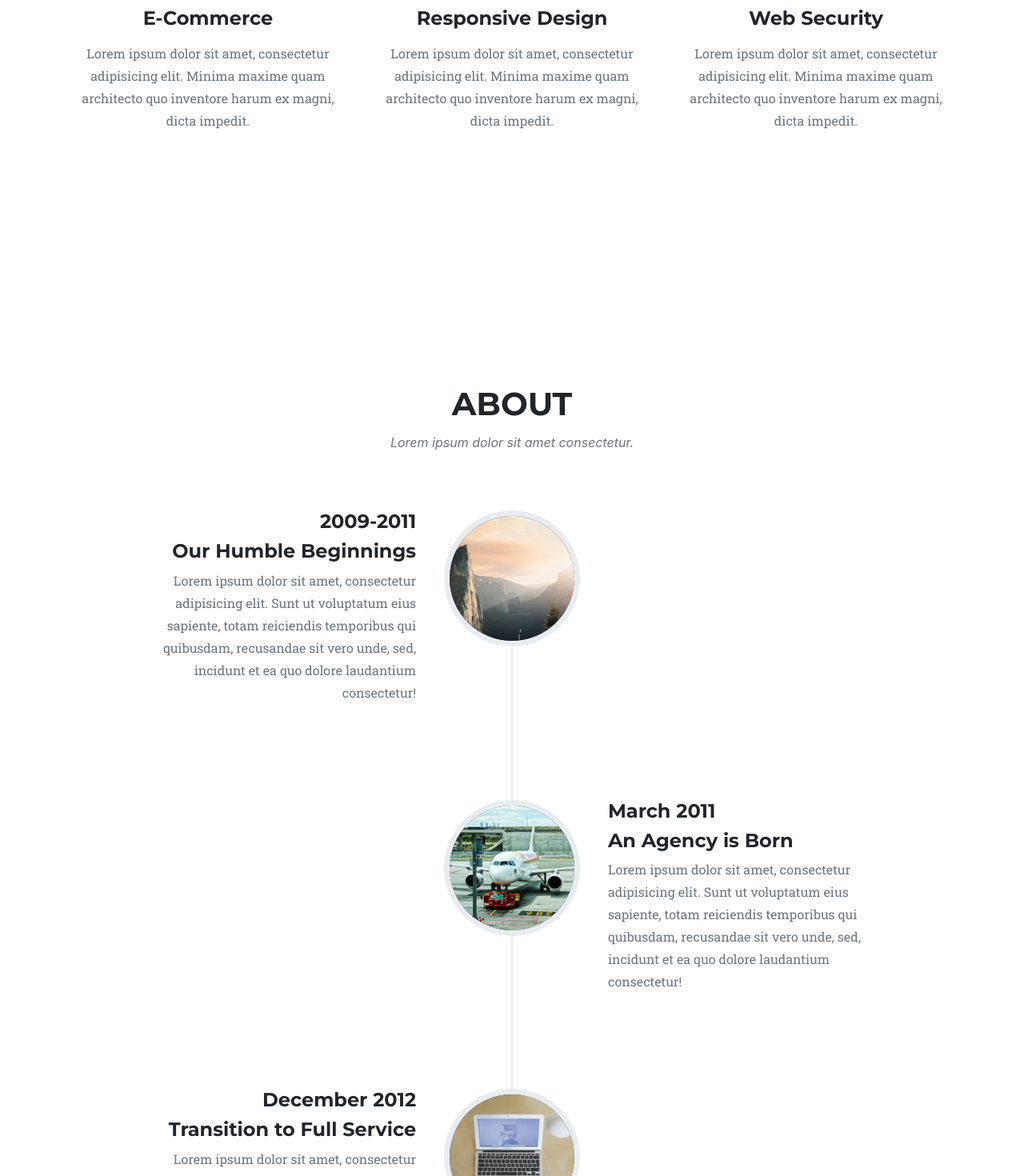
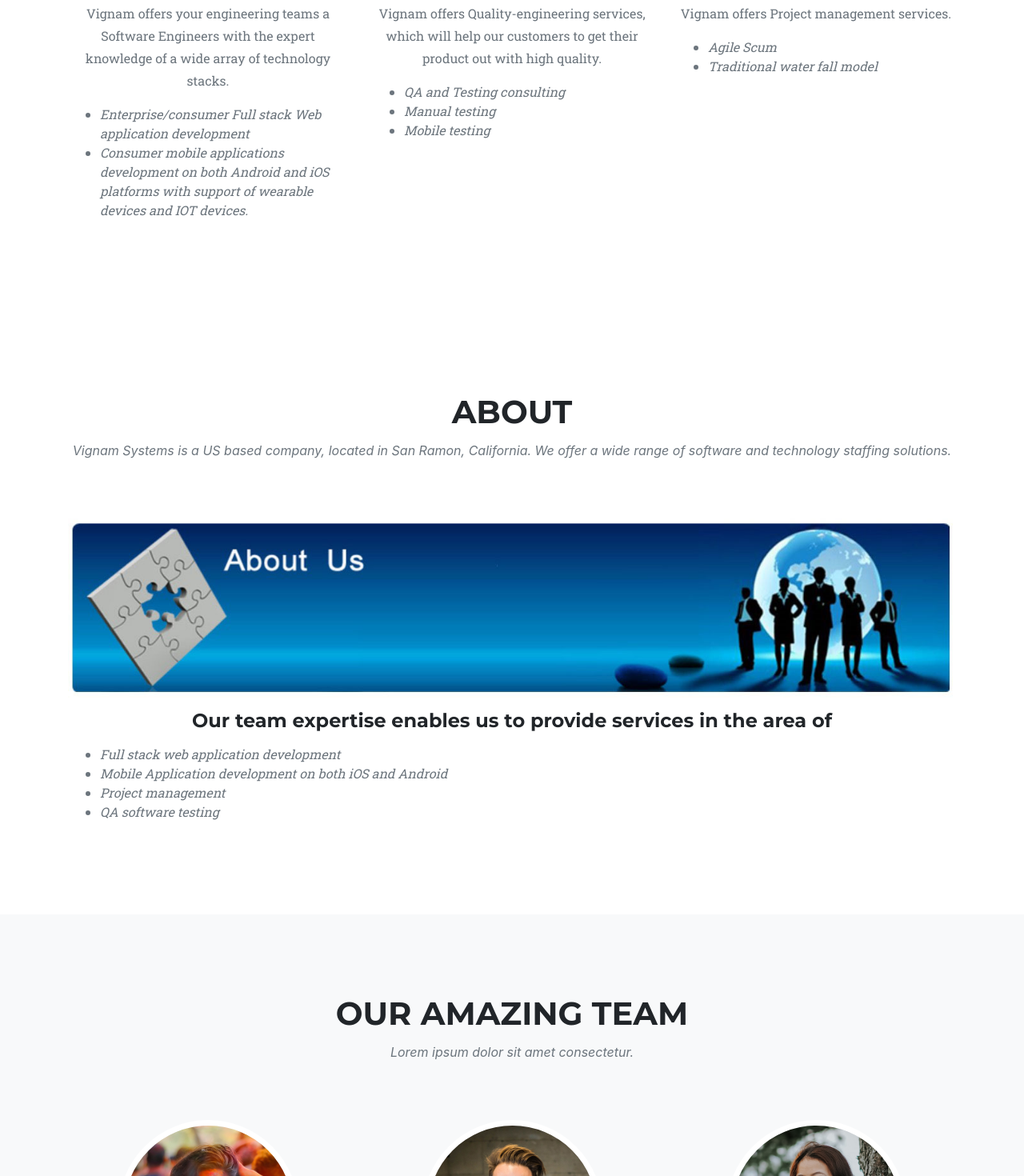
Before and after one commit to victuelles/Vignamsys, a React (Create React App) app: page / in a window 1280 px wide. Shown: the part 1200-2670 px from the top of the page at 80% size. Built offline with nearby package versions, Linux system fonts and the light colour scheme; a web font is replaced by a local one.

Commit message:
Updated contents

```diff
--- a/package.json
+++ b/package.json
@@ -8,6 +8,7 @@
     "font-awesome": "^4.7.0",
     "react": "^16.6.0",
     "react-dom": "^16.6.0",
+    "react-iframe": "^1.3.3",
     "react-router-dom": "^4.3.1",
     "react-scripts": "2.0.5",
     "reactstrap": "^6.5.0",
@@ -17,7 +18,8 @@
     "start": "react-scripts start",
     "build": "react-scripts build",
     "test": "react-scripts test",
-    "eject": "react-scripts eject"
+    "eject": "react-scripts eject",
+    "deploy": "npm run build && firebase deploy"
   },
   "eslintConfig": {
     "extends": "react-app"
--- a/src/components/App.css
+++ b/src/components/App.css
@@ -50,7 +50,7 @@
 
   @media (min-width: 768px) {
     section {
-      padding: 150px 0;
+      padding: 100px 0;
     }
 
   }
@@ -104,7 +104,7 @@
   }
 
   #mainNav {
-    background-color: #212529;
+    background-color: rgba(27, 113, 116, 0.5)
   }
 
   #mainNav .navbar-toggler {
@@ -165,12 +165,12 @@
     #mainNav.navbar-shrink {
       padding-top: 0;
       padding-bottom: 0;
-      background-color: #212529;
+      background-color: rgba(27, 113, 116, 0.3)
     }
     #mainNav.navbar-shrink .navbar-brand {
       font-size: 1.25em;
       padding: 12px 0;
-      width:80%;
+      width:50%;
     }
 
   }
--- a/src/components/Landing.js
+++ b/src/components/Landing.js
@@ -1,5 +1,5 @@
 import React from 'react';
-
+import  Iframe from 'react-iframe'
 const Landing = () =>
 <React.Fragment>
     <header className="masthead">
@@ -18,117 +18,76 @@
         <div className="row">
           <div className="col-lg-12 text-center">
             <h2 className="section-heading text-uppercase">Services</h2>
-            <h3 className="section-subheading text-muted">Lorem ipsum dolor sit amet consectetur.</h3>
+            <h3 className="section-subheading text-muted">Vignam offers the services in staffing for developing Technology solutions, QA testing and Project management for the customer needs.</h3>
           </div>
         </div>
         <div className="row text-center">
           <div className="col-md-4">
             <span className="fa-stack fa-4x">
               <i className="fas fa-circle fa-stack-2x text-primary"></i>
-              <i className="fas fa-shopping-cart fa-stack-1x fa-inverse"></i>
+              <i className="fas fa-key fa-stack-1x fa-inverse"></i>
             </span>
-            <h4 className="service-heading">E-Commerce</h4>
-            <p className="text-muted">Lorem ipsum dolor sit amet, consectetur adipisicing elit. Minima maxime quam architecto quo inventore harum ex magni, dicta impedit.</p>
+            <h4 className="service-heading">Technology solutions</h4>
+            <p className="text-muted">Vignam offers your engineering teams a Software Engineers with the expert knowledge of a wide array of technology stacks.</p>
+            <ul className="text-muted" style={{fontStyle:"italic",textAlign:"left"}}>
+              <li>Enterprise/consumer Full stack Web application development </li>
+              <li>Consumer mobile applications development on both Android and iOS platforms with support of wearable devices and IOT devices.</li>
+            </ul>
           </div>
           <div className="col-md-4">
             <span className="fa-stack fa-4x">
               <i className="fas fa-circle fa-stack-2x text-primary"></i>
               <i className="fas fa-laptop fa-stack-1x fa-inverse"></i>
             </span>
-            <h4 className="service-heading">Responsive Design</h4>
-            <p className="text-muted">Lorem ipsum dolor sit amet, consectetur adipisicing elit. Minima maxime quam architecto quo inventore harum ex magni, dicta impedit.</p>
+            <h4 className="service-heading">QA Testing</h4>
+            <p className="text-muted">Vignam offers Quality-engineering services, which will help our customers to get their product out with high quality. </p>
+            <ul className="text-muted" style={{fontStyle:"italic",textAlign:"left"}}>
+              <li>QA and Testing consulting </li>
+              <li>Manual testing</li>
+              <li>Mobile testing</li>
+            </ul>
           </div>
           <div className="col-md-4">
             <span className="fa-stack fa-4x">
               <i className="fas fa-circle fa-stack-2x text-primary"></i>
-              <i className="fas fa-lock fa-stack-1x fa-inverse"></i>
+              <i className="fas fa-project-diagram fa-stack-1x fa-inverse"></i>
             </span>
-            <h4 className="service-heading">Web Security</h4>
-            <p className="text-muted">Lorem ipsum dolor sit amet, consectetur adipisicing elit. Minima maxime quam architecto quo inventore harum ex magni, dicta impedit.</p>
+            <h4 className="service-heading">Project Management</h4>
+            <p className="text-muted">Vignam offers Project management services.</p>
+            <ul className="text-muted" style={{fontStyle:"italic",textAlign:"left"}}>
+              <li>Agile Scum </li>
+              <li>Traditional water fall model</li>
+            </ul>
           </div>
         </div>
       </div>
     </section>
-
-
-
+ { /* About Section */}
     <section id="about">
       <div className="container">
         <div className="row">
           <div className="col-lg-12 text-center">
             <h2 className="section-heading text-uppercase">About</h2>
-            <h3 className="section-subheading text-muted">Lorem ipsum dolor sit amet consectetur.</h3>
-          </div>
+            <h3 className="section-subheading text-muted">Vignam Systems is a US based company, located in San Ramon, California. We offer a wide range of software and technology staffing solutions.</h3>
+           </div>
         </div>
         <div className="row">
-          <div className="col-lg-12">
-            <ul className="timeline">
-              <li>
-                <div className="timeline-image">
-                  <img className="rounded-circle img-fluid" src="img/about/1.jpg" alt=""/>
-                </div>
-                <div className="timeline-panel">
-                  <div className="timeline-heading">
-                    <h4>2009-2011</h4>
-                    <h4 className="subheading">Our Humble Beginnings</h4>
-                  </div>
-                  <div className="timeline-body">
-                    <p className="text-muted">Lorem ipsum dolor sit amet, consectetur adipisicing elit. Sunt ut voluptatum eius sapiente, totam reiciendis temporibus qui quibusdam, recusandae sit vero unde, sed, incidunt et ea quo dolore laudantium consectetur!</p>
-                  </div>
-                </div>
-              </li>
-              <li className="timeline-inverted">
-                <div className="timeline-image">
-                  <img className="rounded-circle img-fluid" src="img/about/2.jpg" alt=""/>
-                </div>
-                <div className="timeline-panel">
-                  <div className="timeline-heading">
-                    <h4>March 2011</h4>
-                    <h4 className="subheading">An Agency is Born</h4>
-                  </div>
-                  <div className="timeline-body">
-                    <p className="text-muted">Lorem ipsum dolor sit amet, consectetur adipisicing elit. Sunt ut voluptatum eius sapiente, totam reiciendis temporibus qui quibusdam, recusandae sit vero unde, sed, incidunt et ea quo dolore laudantium consectetur!</p>
-                  </div>
-                </div>
-              </li>
-              <li>
-                <div className="timeline-image">
-                  <img className="rounded-circle img-fluid" src="img/about/3.jpg" alt=""/>
-                </div>
-                <div className="timeline-panel">
-                  <div className="timeline-heading">
-                    <h4>December 2012</h4>
-                    <h4 className="subheading">Transition to Full Service</h4>
-                  </div>
-                  <div className="timeline-body">
-                    <p className="text-muted">Lorem ipsum dolor sit amet, consectetur adipisicing elit. Sunt ut voluptatum eius sapiente, totam reiciendis temporibus qui quibusdam, recusandae sit vero unde, sed, incidunt et ea quo dolore laudantium consectetur!</p>
-                  </div>
-                </div>
-              </li>
-              <li className="timeline-inverted">
-                <div className="timeline-image">
-                  <img className="rounded-circle img-fluid" src="img/about/4.jpg" alt=""/>
-                </div>
-                <div className="timeline-panel">
-                  <div className="timeline-heading">
-                    <h4>July 2014</h4>
-                    <h4 className="subheading">Phase Two Expansion</h4>
-                  </div>
-                  <div className="timeline-body">
-                    <p className="text-muted">Lorem ipsum dolor sit amet, consectetur adipisicing elit. Sunt ut voluptatum eius sapiente, totam reiciendis temporibus qui quibusdam, recusandae sit vero unde, sed, incidunt et ea quo dolore laudantium consectetur!</p>
-                  </div>
-                </div>
-              </li>
-              <li className="timeline-inverted">
-                <div className="timeline-image">
-                  <h4>Be Part
-                    <br/>Of Our
-                    <br/>Story!</h4>
-                </div>
-              </li>
+          <div className="col-lg-12 mx-auto text-center staff_image">
+            <img className="object-fit_cover mx-auto img-fluid" src="img/about/about-us.jpg" alt=""/>
+          </div>
+      </div>
+       <div className="row">
+          <div className="col-lg-12 text-center">
+            <h4 className="service-heading">Our team expertise enables us to provide services in the area of </h4>
+            <ul className="text-muted" style={{fontStyle:"italic",textAlign:"left"}}>
+              <li>Full stack web application development </li>
+              <li>Mobile Application development on both iOS and Android</li>
+              <li>Project management </li>
+              <li>QA software testing</li>
             </ul>
           </div>
         </div>
+
       </div>
     </section>
 
--- a/src/components/Navigation.js
+++ b/src/components/Navigation.js
@@ -31,7 +31,7 @@
     render() {
       return  (
         <div>
-        <Navbar color="none" dark   fixed="top" expand="lg" id="mainNav">
+        <Navbar color="none" dark  className="navbar-shrink" fixed="top" expand="lg" id="mainNav">
         <div className="container" id="navbarResponsive">
           <NavbarBrand href="/"><img src={logo} className="navbar-brand logo" alt="logo" /></NavbarBrand>
           <NavbarToggler onClick={this.toggle} />
```
Also changed, not shown: public/img/about/about-us.jpg (added), 1 other file (tests, documents, lock files or other folders).
